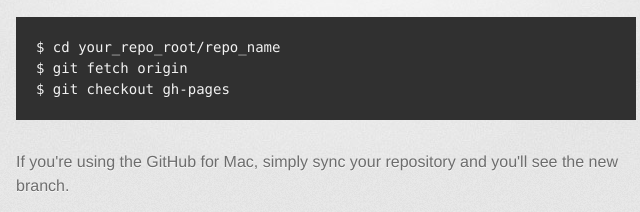
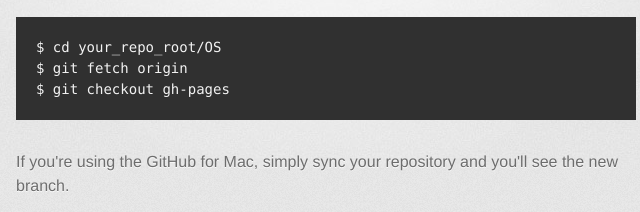
Before and after one commit to MickevichYura/OS, a plain HTML site: page index.html in a window 1280 px wide. Shown: the part 405-617 px from the top of the page, 314-954 px from the left. Drawn offline with Linux system fonts and the light colour scheme; a web font is replaced by a local one.

Commit message:
Update index.html

```diff
--- a/index.html
+++ b/index.html
@@ -7,9 +7,6 @@
     <link rel="stylesheet" type="text/css" href="stylesheets/stylesheet.css" media="screen">
     <link rel="stylesheet" type="text/css" href="stylesheets/pygment_trac.css" media="screen">
     <link rel="stylesheet" type="text/css" href="stylesheets/print.css" media="print">
-    <!--[if lt IE 9]>
-    <script src="//html5shiv.googlecode.com/svn/trunk/html5.js"></script>
-    <![endif]-->
     <title>Os by MickevichYura</title>
   </head>
 
@@ -36,7 +33,7 @@
 
 <p>This automatic page generator is the easiest way to create beautiful pages for all of your projects. Author your page content here using GitHub Flavored Markdown, select a template crafted by a designer, and publish. After your page is generated, you can check out the new branch:</p>
 
-<pre><code>$ cd your_repo_root/repo_name
+<pre><code>$ cd your_repo_root/OS
 $ git fetch origin
 $ git checkout gh-pages
 </code></pre>
```
